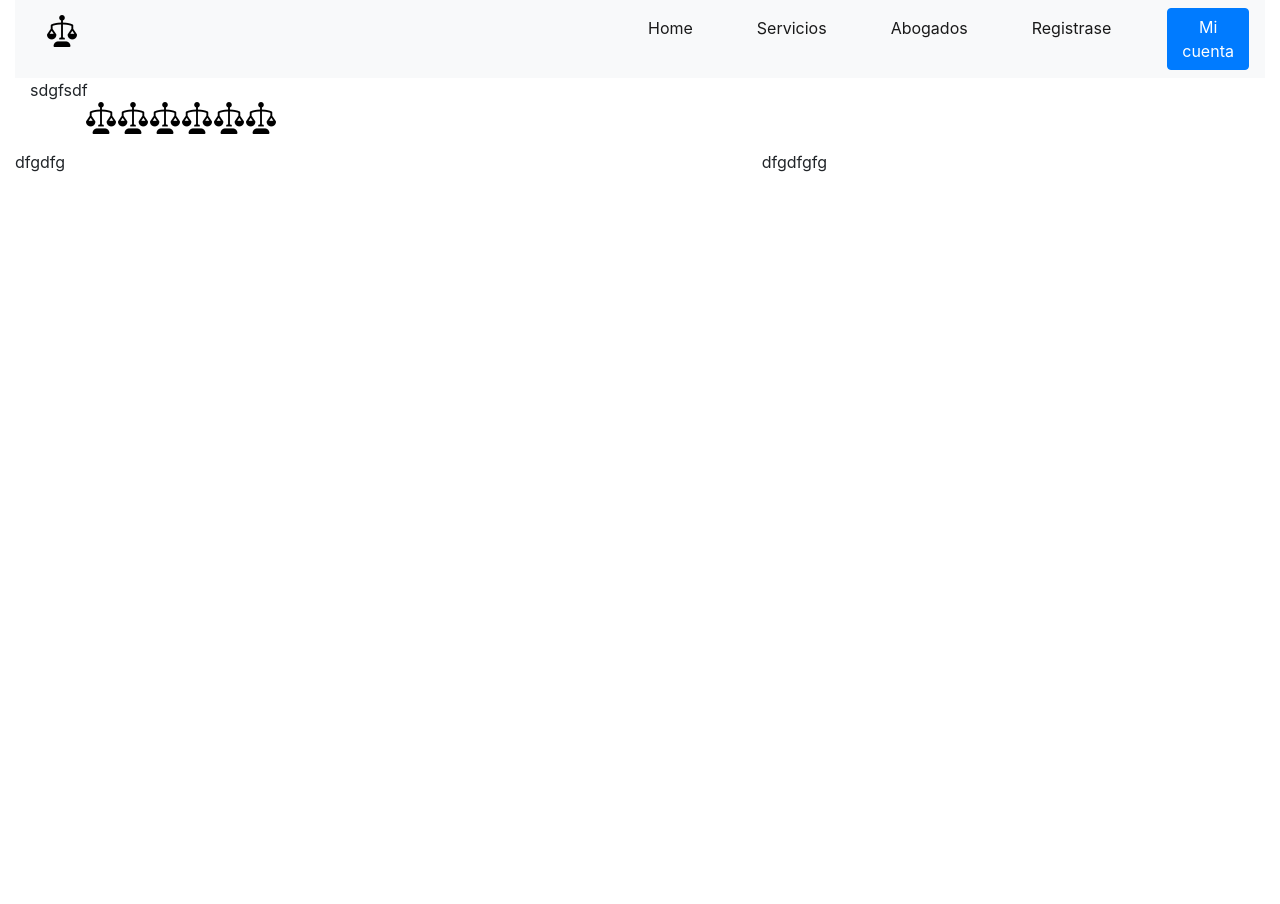
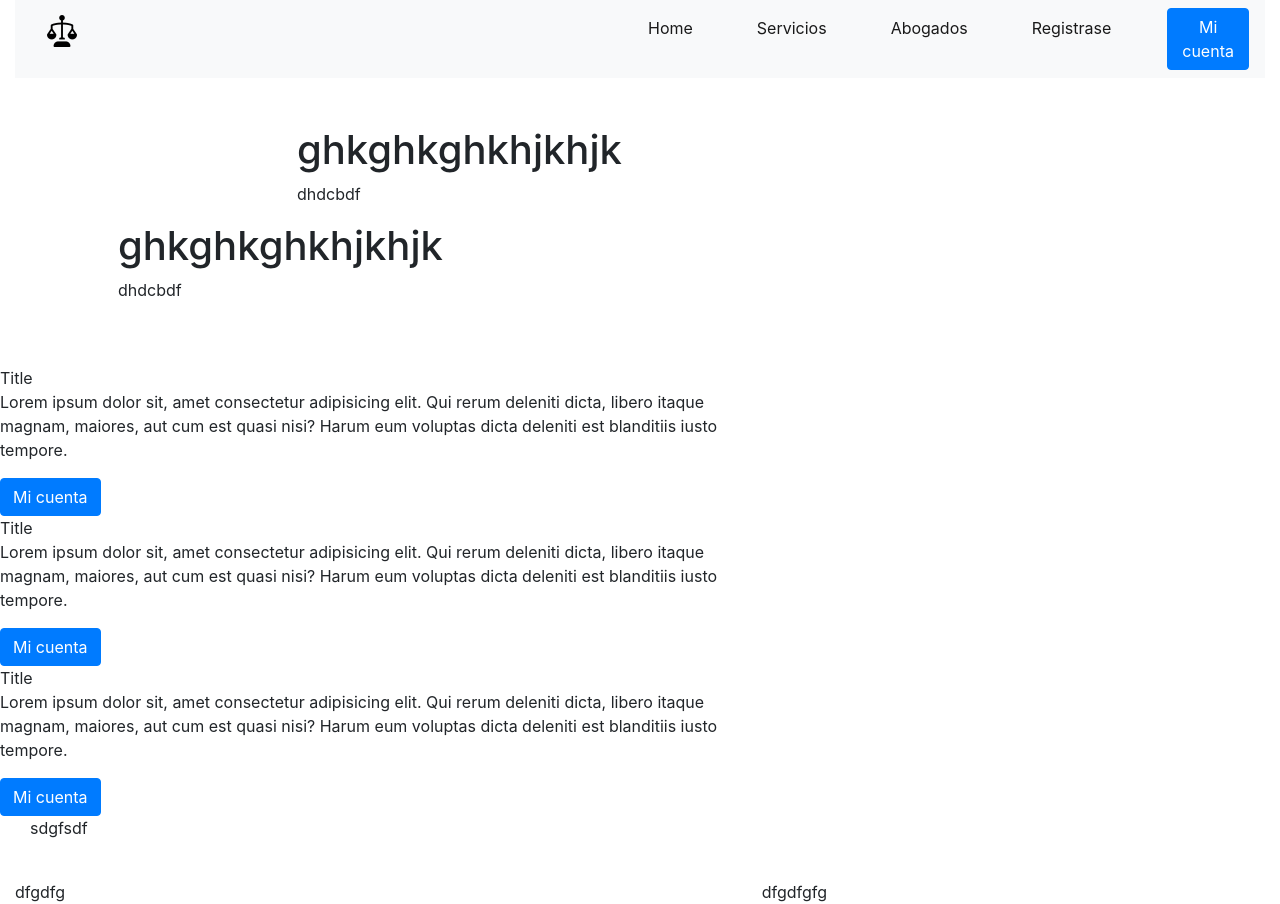
Before and after one commit to efnaranjo6/Abogados, an Angular app in the folder Front-end/AbogadoFront/: page / in a window 1280 px wide. Before the commit the page ends 800 px from the top, so only its background shows below. Built offline with nearby package versions, Linux system fonts and the light colour scheme.

Commit message:
sebastian

```diff
--- a/Front-end/AbogadoFront/src/app/app.component.html
+++ b/Front-end/AbogadoFront/src/app/app.component.html
@@ -9,10 +9,10 @@
 
 <div class="container-fluid">
     <app-menu></app-menu>
-    <!--<app-home></app-home>-->
-   <!-- <app-servicios></app-servicios>
+    <app-home></app-home>
+    <app-servicios></app-servicios>
         <app-servicios></app-servicios>
-        <app-servicios></app-servicios>-->
+        <app-servicios></app-servicios>
         <app-abogados></app-abogados>
         <app-footer></app-footer>
 </div>
--- a/Front-end/AbogadoFront/src/app/images/images.component.html
+++ b/Front-end/AbogadoFront/src/app/images/images.component.html
@@ -1,3 +1,5 @@
+
 <figure>
-    <img src="../../assets/law.png" alt=""  class>
+    <img src="{{ url }}" alt="">
+
 </figure>
--- a/Front-end/AbogadoFront/src/app/images/images.component.ts
+++ b/Front-end/AbogadoFront/src/app/images/images.component.ts
@@ -1,4 +1,4 @@
-import { Component, OnInit } from '@angular/core';
+import { Component, OnInit,Input } from '@angular/core';
 
 @Component({
   selector: 'app-images',
@@ -6,6 +6,8 @@ import { Component, OnInit } from '@angular/core';
   styleUrls: ['./images.component.css']
 })
 export class ImagesComponent implements OnInit {
+@Input() url : string;
+
 
   constructor() { }
 
--- a/Front-end/AbogadoFront/src/app/menu/menu.component.html
+++ b/Front-end/AbogadoFront/src/app/menu/menu.component.html
@@ -2,7 +2,8 @@
   <nav class="navbar navbar-expand-lg navbar-light bg-light ">
         <div class="col-lg-6">
             <div class="float-left">
-                <app-images></app-images>
+                <app-images [url]="url"></app-images>
+
             </div>
         </div>
         <div class="collapse navbar-collapse " id="navbarSupportedContent">
--- a/Front-end/AbogadoFront/src/app/menu/menu.component.ts
+++ b/Front-end/AbogadoFront/src/app/menu/menu.component.ts
@@ -6,6 +6,7 @@ import { Component, OnInit } from '@angular/core';
   styleUrls: ['./menu.component.css']
 })
 export class MenuComponent implements OnInit {
+  url: string = '../../assets/law.png';
 
   constructor() { }
 
```
